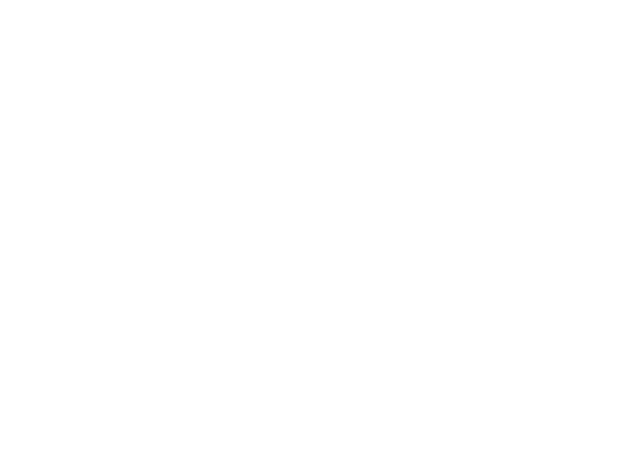
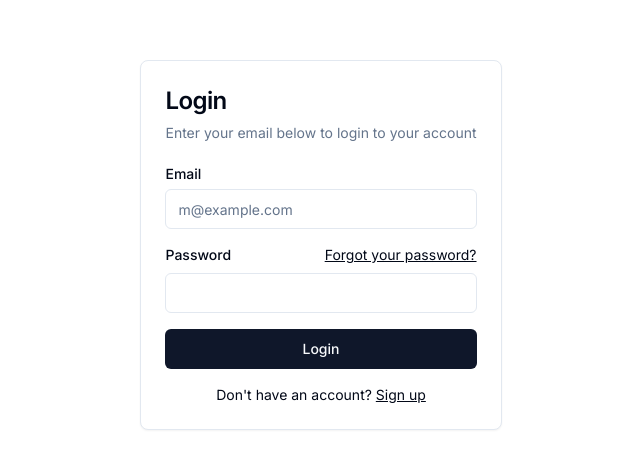
Before and after one commit to mubinkg/call-tracking-frontend, a Next.js app: page / in a window 1280 px wide. Shown: the part 140-608 px from the top of the page, without its empty margins (319-959 px from the left). Built offline with nearby package versions, Linux system fonts and the light colour scheme.

Commit message:
udpate signin page

```diff
--- a/package.json
+++ b/package.json
@@ -9,6 +9,8 @@
     "lint": "next lint"
   },
   "dependencies": {
+    "@radix-ui/react-label": "^2.1.0",
+    "@radix-ui/react-slot": "^1.1.0",
     "class-variance-authority": "^0.7.0",
     "clsx": "^2.1.1",
     "lucide-react": "^0.428.0",
--- a/src/app/page.tsx
+++ b/src/app/page.tsx
@@ -1,7 +1,60 @@
-export default function Home() {
+import Link from "next/link"
+
+import { Button } from "@/components/ui/button"
+import {
+  Card,
+  CardContent,
+  CardDescription,
+  CardHeader,
+  CardTitle,
+} from "@/components/ui/card"
+import { Input } from "@/components/ui/input"
+import { Label } from "@/components/ui/label"
+
+export default function Page() {
   return (
-    <main>
-
-    </main>
-  );
+    <div className="lg:min-h-[75vh]">
+      <div className="flex items-center justify-center mt-[25vh]">
+        <Card className="mx-auto max-w-sm">
+          <CardHeader>
+            <CardTitle className="text-2xl">Login</CardTitle>
+            <CardDescription>
+              Enter your email below to login to your account
+            </CardDescription>
+          </CardHeader>
+          <CardContent>
+            <div className="grid gap-4">
+              <div className="grid gap-2">
+                <Label htmlFor="email">Email</Label>
+                <Input
+                  id="email"
+                  type="email"
+                  placeholder="m@example.com"
+                  required
+                />
+              </div>
+              <div className="grid gap-2">
+                <div className="flex items-center">
+                  <Label htmlFor="password">Password</Label>
+                  <Link href="#" className="ml-auto inline-block text-sm underline">
+                    Forgot your password?
+                  </Link>
+                </div>
+                <Input id="password" type="password" required />
+              </div>
+              <Button type="submit" className="w-full">
+                Login
+              </Button>
+            </div>
+            <div className="mt-4 text-center text-sm">
+              Don&apos;t have an account?{" "}
+              <Link href="#" className="underline">
+                Sign up
+              </Link>
+            </div>
+          </CardContent>
+        </Card>
+      </div>
+    </div>
+  )
 }
--- /dev/null
+++ b/src/components/ui/button.tsx
@@ -0,0 +1,56 @@
+import * as React from "react"
+import { Slot } from "@radix-ui/react-slot"
+import { cva, type VariantProps } from "class-variance-authority"
+
+import { cn } from "@/lib/utils"
+
+const buttonVariants = cva(
+  "inline-flex items-center justify-center whitespace-nowrap rounded-md text-sm font-medium ring-offset-background transition-colors focus-visible:outline-none focus-visible:ring-2 focus-visible:ring-ring focus-visible:ring-offset-2 disabled:pointer-events-none disabled:opacity-50",
+  {
+    variants: {
+      variant: {
+        default: "bg-primary text-primary-foreground hover:bg-primary/90",
+        destructive:
+          "bg-destructive text-destructive-foreground hover:bg-destructive/90",
+        outline:
+          "border border-input bg-background hover:bg-accent hover:text-accent-foreground",
+        secondary:
+          "bg-secondary text-secondary-foreground hover:bg-secondary/80",
+        ghost: "hover:bg-accent hover:text-accent-foreground",
+        link: "text-primary underline-offset-4 hover:underline",
+      },
+      size: {
+        default: "h-10 px-4 py-2",
+        sm: "h-9 rounded-md px-3",
+        lg: "h-11 rounded-md px-8",
+        icon: "h-10 w-10",
+      },
+    },
+    defaultVariants: {
+      variant: "default",
+      size: "default",
+    },
+  }
+)
+
+export interface ButtonProps
+  extends React.ButtonHTMLAttributes<HTMLButtonElement>,
+    VariantProps<typeof buttonVariants> {
+  asChild?: boolean
+}
+
+const Button = React.forwardRef<HTMLButtonElement, ButtonProps>(
+  ({ className, variant, size, asChild = false, ...props }, ref) => {
+    const Comp = asChild ? Slot : "button"
+    return (
+      <Comp
+        className={cn(buttonVariants({ variant, size, className }))}
+        ref={ref}
+        {...props}
+      />
+    )
+  }
+)
+Button.displayName = "Button"
+
+export { Button, buttonVariants }
--- /dev/null
+++ b/src/components/ui/card.tsx
@@ -0,0 +1,79 @@
+import * as React from "react"
+
+import { cn } from "@/lib/utils"
+
+const Card = React.forwardRef<
+  HTMLDivElement,
+  React.HTMLAttributes<HTMLDivElement>
+>(({ className, ...props }, ref) => (
+  <div
+    ref={ref}
+    className={cn(
+      "rounded-lg border bg-card text-card-foreground shadow-sm",
+      className
+    )}
+    {...props}
+  />
+))
+Card.displayName = "Card"
+
+const CardHeader = React.forwardRef<
+  HTMLDivElement,
+  React.HTMLAttributes<HTMLDivElement>
+>(({ className, ...props }, ref) => (
+  <div
+    ref={ref}
+    className={cn("flex flex-col space-y-1.5 p-6", className)}
+    {...props}
+  />
+))
+CardHeader.displayName = "CardHeader"
+
+const CardTitle = React.forwardRef<
+  HTMLParagraphElement,
+  React.HTMLAttributes<HTMLHeadingElement>
+>(({ className, ...props }, ref) => (
+  <h3
+    ref={ref}
+    className={cn(
+      "text-2xl font-semibold leading-none tracking-tight",
+      className
+    )}
+    {...props}
+  />
+))
+CardTitle.displayName = "CardTitle"
+
+const CardDescription = React.forwardRef<
+  HTMLParagraphElement,
+  React.HTMLAttributes<HTMLParagraphElement>
+>(({ className, ...props }, ref) => (
+  <p
+    ref={ref}
+    className={cn("text-sm text-muted-foreground", className)}
+    {...props}
+  />
+))
+CardDescription.displayName = "CardDescription"
+
+const CardContent = React.forwardRef<
+  HTMLDivElement,
+  React.HTMLAttributes<HTMLDivElement>
+>(({ className, ...props }, ref) => (
+  <div ref={ref} className={cn("p-6 pt-0", className)} {...props} />
+))
+CardContent.displayName = "CardContent"
+
+const CardFooter = React.forwardRef<
+  HTMLDivElement,
+  React.HTMLAttributes<HTMLDivElement>
+>(({ className, ...props }, ref) => (
+  <div
+    ref={ref}
+    className={cn("flex items-center p-6 pt-0", className)}
+    {...props}
+  />
+))
+CardFooter.displayName = "CardFooter"
+
+export { Card, CardHeader, CardFooter, CardTitle, CardDescription, CardContent }
--- /dev/null
+++ b/src/components/ui/input.tsx
@@ -0,0 +1,25 @@
+import * as React from "react"
+
+import { cn } from "@/lib/utils"
+
+export interface InputProps
+  extends React.InputHTMLAttributes<HTMLInputElement> {}
+
+const Input = React.forwardRef<HTMLInputElement, InputProps>(
+  ({ className, type, ...props }, ref) => {
+    return (
+      <input
+        type={type}
+        className={cn(
+          "flex h-10 w-full rounded-md border border-input bg-background px-3 py-2 text-sm ring-offset-background file:border-0 file:bg-transparent file:text-sm file:font-medium placeholder:text-muted-foreground focus-visible:outline-none focus-visible:ring-2 focus-visible:ring-ring focus-visible:ring-offset-2 disabled:cursor-not-allowed disabled:opacity-50",
+          className
+        )}
+        ref={ref}
+        {...props}
+      />
+    )
+  }
+)
+Input.displayName = "Input"
+
+export { Input }
--- /dev/null
+++ b/src/components/ui/label.tsx
@@ -0,0 +1,26 @@
+"use client"
+
+import * as React from "react"
+import * as LabelPrimitive from "@radix-ui/react-label"
+import { cva, type VariantProps } from "class-variance-authority"
+
+import { cn } from "@/lib/utils"
+
+const labelVariants = cva(
+  "text-sm font-medium leading-none peer-disabled:cursor-not-allowed peer-disabled:opacity-70"
+)
+
+const Label = React.forwardRef<
+  React.ElementRef<typeof LabelPrimitive.Root>,
+  React.ComponentPropsWithoutRef<typeof LabelPrimitive.Root> &
+    VariantProps<typeof labelVariants>
+>(({ className, ...props }, ref) => (
+  <LabelPrimitive.Root
+    ref={ref}
+    className={cn(labelVariants(), className)}
+    {...props}
+  />
+))
+Label.displayName = LabelPrimitive.Root.displayName
+
+export { Label }
--- /dev/null
+++ b/src/icons/Linkedin.tsx
@@ -0,0 +1,36 @@
+import React from 'react'
+
+const Linkedin = () => {
+  return (
+    <svg
+    fill="#fff"
+    version="1.1"
+    id="Capa_1"
+    xmlns="http://www.w3.org/2000/svg"
+    xmlnsXlink="http://www.w3.org/1999/xlink"
+    width="64px"
+    height="64px"
+    viewBox="0 0 552.77 552.77"
+    xmlSpace="preserve"
+    stroke="#fff"
+  >
+    <g id="SVGRepo_bgCarrier" strokeWidth={0} />
+    <g id="SVGRepo_tracerCarrier" strokeLinecap="round" strokeLinejoin="round" />
+    <g id="SVGRepo_iconCarrier">
+      {" "}
+      <g>
+        {" "}
+        <g>
+          {" "}
+          <path d="M17.95,528.854h71.861c9.914,0,17.95-8.037,17.95-17.951V196.8c0-9.915-8.036-17.95-17.95-17.95H17.95 C8.035,178.85,0,186.885,0,196.8v314.103C0,520.816,8.035,528.854,17.95,528.854z" />{" "}
+          <path d="M17.95,123.629h71.861c9.914,0,17.95-8.036,17.95-17.95V41.866c0-9.914-8.036-17.95-17.95-17.95H17.95 C8.035,23.916,0,31.952,0,41.866v63.813C0,115.593,8.035,123.629,17.95,123.629z" />{" "}
+          <path d="M525.732,215.282c-10.098-13.292-24.988-24.223-44.676-32.791c-19.688-8.562-41.42-12.846-65.197-12.846 c-48.268,0-89.168,18.421-122.699,55.27c-6.672,7.332-11.523,5.729-11.523-4.186V196.8c0-9.915-8.037-17.95-17.951-17.95h-64.192 c-9.915,0-17.95,8.035-17.95,17.95v314.103c0,9.914,8.036,17.951,17.95,17.951h71.861c9.915,0,17.95-8.037,17.95-17.951V401.666 c0-45.508,2.748-76.701,8.244-93.574c5.494-16.873,15.66-30.422,30.488-40.649c14.83-10.227,31.574-15.343,50.24-15.343 c14.572,0,27.037,3.58,37.393,10.741c10.355,7.16,17.834,17.19,22.436,30.104c4.604,12.912,6.904,41.354,6.904,85.33v132.627 c0,9.914,8.035,17.951,17.949,17.951h71.861c9.914,0,17.949-8.037,17.949-17.951V333.02c0-31.445-1.982-55.607-5.941-72.48 S535.836,228.581,525.732,215.282z" />{" "}
+        </g>{" "}
+      </g>{" "}
+    </g>
+  </svg>
+
+  )
+}
+
+export default Linkedin
```
Also changed, not shown: 1 other file (tests, documents, lock files or other folders).
